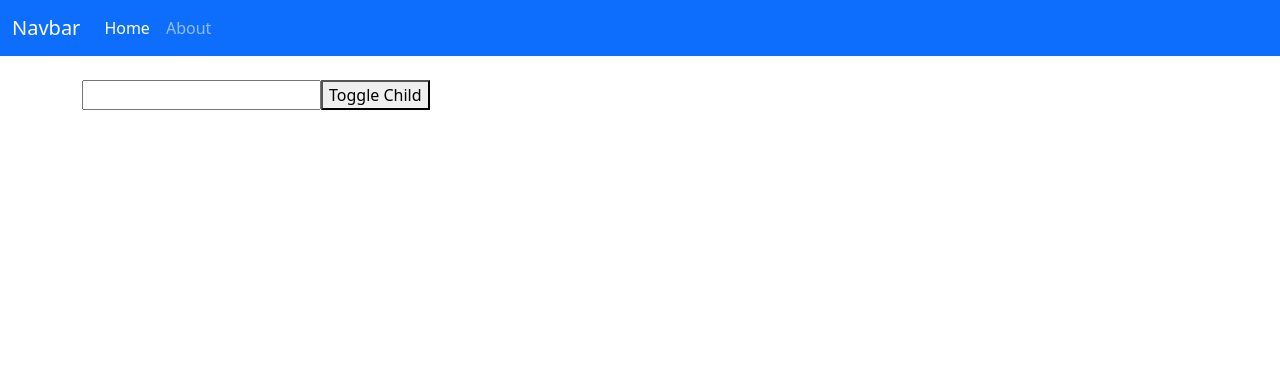
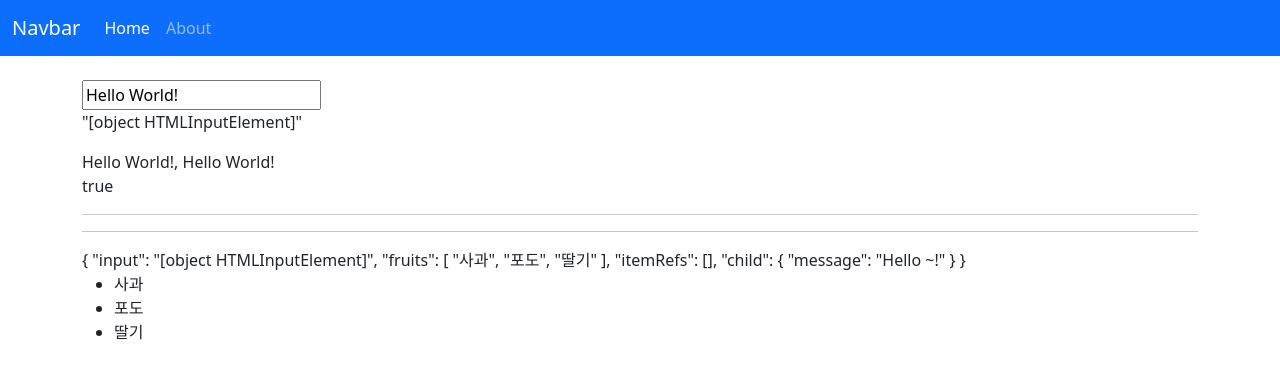
Before and after one commit to LeeHanryang/vue3-practice, a Vue app in the folder learn-vue3/: page / in a window 1280 px wide. Shown: the top 378 px of the page. Built offline with nearby package versions, Linux system fonts and the light colour scheme.

Commit message:
Templaten Refs

```diff
--- /dev/null
+++ b/learn-vue3/src/components/TemplateRef.vue
@@ -0,0 +1,62 @@
+<template>
+	<div class="container py-4">
+		<input ref="input" type="text" />
+		<p>{{ input }}</p>
+		<p v-if="input">
+			{{ input.value }}, {{ $refs.input.value }}
+			<br />
+			{{ input === $refs.input }}
+		</p>
+		<hr />
+		<!-- <li v-for="fruit in fruits" :key="fruit" ref="itemRefs"> -->
+		<!-- <ul>
+			<li
+				v-for="fruit in fruits"
+				:key="fruit"
+				:ref="el => itemRefs.push(el.textContent)"
+			>
+				{{ fruit }}
+			</li>
+		</ul> -->
+		<hr />
+		<TemplateRefChild ref="child"></TemplateRefChild>
+	</div>
+</template>
+
+<script>
+import { onMounted, ref } from 'vue';
+import TemplateRefChild from './TemplateRefChild.vue';
+
+export default {
+	components: {
+		TemplateRefChild,
+	},
+	setup() {
+		const input = ref(null);
+		console.log('setup:', input.value);
+		onMounted(() => {
+			input.value.value = 'Hello World!';
+			console.log('onMounted:', input.value);
+
+			// itemRefs.value.forEach(item => console.log('item:', item.textContent));
+			itemRefs.value.forEach(item => console.log('item:', item));
+			console.log('child.message:', child.value.message);
+			child.value.sayHello();
+		});
+
+		const fruits = ref(['사과', '포도', '딸기']);
+		const itemRefs = ref([]);
+
+		const child = ref(null);
+
+		return {
+			input,
+			fruits,
+			itemRefs,
+			child,
+		};
+	},
+};
+</script>
+
+<style lang="scss" scoped></style>
--- /dev/null
+++ b/learn-vue3/src/components/TemplateRefChild.vue
@@ -0,0 +1,28 @@
+<template>
+	<div>{{ $parent }}</div>
+	<ul>
+		<li v-for="fruit in $parent.fruits" :key="fruit">
+			{{ fruit }}
+		</li>
+	</ul>
+</template>
+
+<script>
+import { ref } from 'vue';
+
+export default {
+	setup() {
+		const message = ref('Hello ~!');
+		const sayHello = () => {
+			console.log(message.value);
+		};
+
+		return {
+			message,
+			sayHello,
+		};
+	},
+};
+</script>
+
+<style lang="scss" scoped></style>
--- a/learn-vue3/src/components/TheView.vue
+++ b/learn-vue3/src/components/TheView.vue
@@ -1,15 +1,15 @@
 <template>
 	<main>
-		<LifecycleHook></LifecycleHook>
+		<TemplateRef></TemplateRef>
 	</main>
 </template>
 
 <script>
-import LifecycleHook from './LifecycleHook.vue';
+import TemplateRef from './TemplateRef.vue';
 
 export default {
 	components: {
-		LifecycleHook,
+		TemplateRef,
 	},
 	setup() {
 		return {};
```
